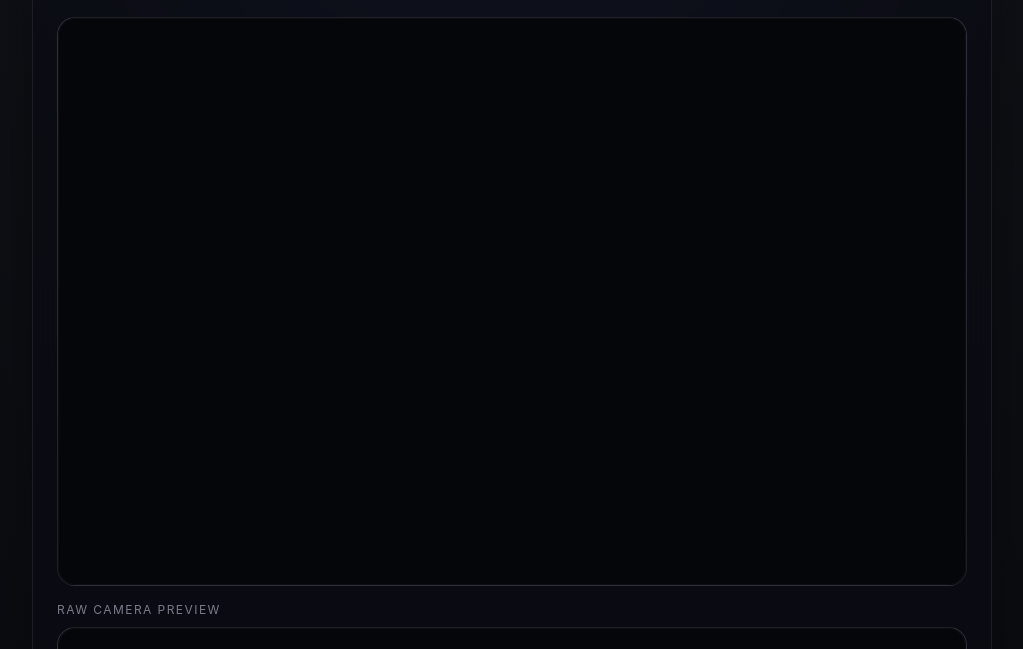
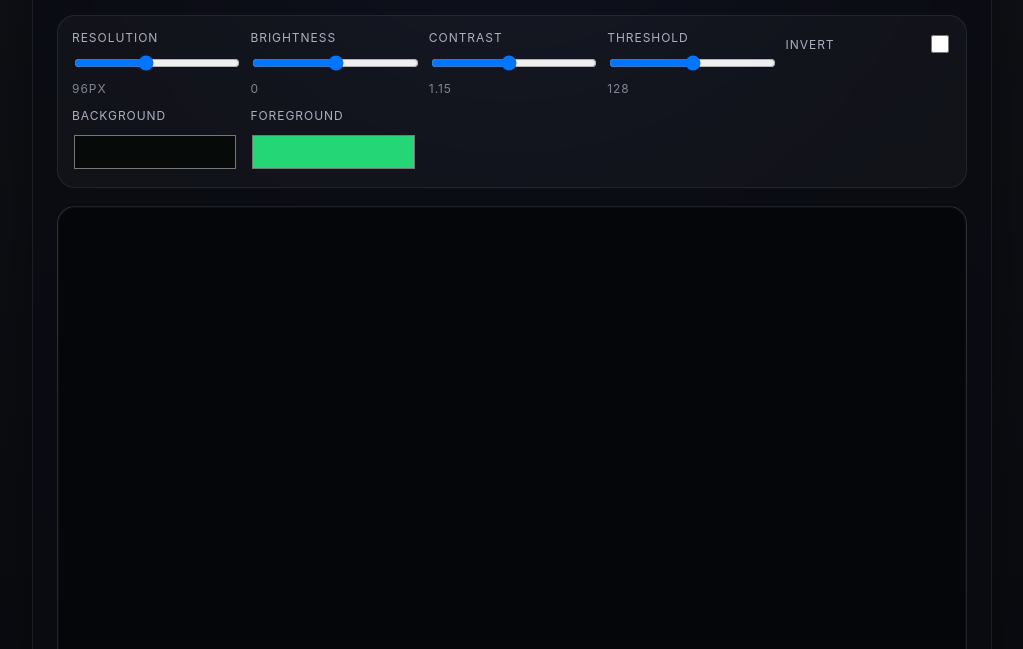
Before and after one commit to inkclear-ih/glyph-signal-lab, a website built with Vite: page index.html in a window 1280 px wide. Shown: the part 151-800 px from the top of the page, without its empty margins (128-1151 px from the left). Built offline with nearby package versions, Linux system fonts and the light colour scheme; no server answers.

Commit message:
feat: add live bitmap controls checkpoint

```diff
--- a/src/main.js
+++ b/src/main.js
@@ -1,10 +1,15 @@
 import './style.css'
 
 const app = document.querySelector('#app')
-const PIXEL_WIDTH = 96
-const THRESHOLD = 128
-const BACKGROUND_COLOR = [6, 10, 8]
-const FOREGROUND_COLOR = [36, 214, 118]
+const settings = {
+  pixelWidth: 96,
+  brightness: 0,
+  contrast: 1.15,
+  threshold: 128,
+  invert: false,
+  backgroundColor: '#060a08',
+  foregroundColor: '#24d676',
+}
 
 app.innerHTML = `
   <main class="shell">
@@ -16,6 +21,75 @@ app.innerHTML = `
         </div>
         <p class="status" id="camera-status" aria-live="polite">Requesting camera...</p>
       </div>
+
+      <section class="controls-panel" aria-label="Render controls">
+        <label class="control">
+          <span>Resolution</span>
+          <input
+            id="pixel-width"
+            type="range"
+            min="48"
+            max="160"
+            step="4"
+            value="${settings.pixelWidth}"
+          />
+          <output id="pixel-width-value">${settings.pixelWidth}px</output>
+        </label>
+
+        <label class="control">
+          <span>Brightness</span>
+          <input
+            id="brightness"
+            type="range"
+            min="-100"
+            max="100"
+            step="1"
+            value="${settings.brightness}"
+          />
+          <output id="brightness-value">${settings.brightness}</output>
+        </label>
+
+        <label class="control">
+          <span>Contrast</span>
+          <input
+            id="contrast"
+            type="range"
+            min="0.4"
+            max="2"
+            step="0.05"
+            value="${settings.contrast}"
+          />
+          <output id="contrast-value">${settings.contrast.toFixed(2)}</output>
+        </label>
+
+        <label class="control">
+          <span>Threshold</span>
+          <input
+            id="threshold"
+            type="range"
+            min="0"
+            max="255"
+            step="1"
+            value="${settings.threshold}"
+          />
+          <output id="threshold-value">${settings.threshold}</output>
+        </label>
+
+        <label class="control control-toggle">
+          <span>Invert</span>
+          <input id="invert" type="checkbox" />
+        </label>
+
+        <label class="control">
+          <span>Background</span>
+          <input id="background-color" type="color" value="${settings.backgroundColor}" />
+        </label>
+
+        <label class="control">
+          <span>Foreground</span>
+          <input id="foreground-color" type="color" value="${settings.foregroundColor}" />
+        </label>
+      </section>
 
       <div class="output-grid">
         <div class="preview-frame preview-frame-main">
@@ -61,21 +135,71 @@ function setStatus(message, tone = 'muted') {
   statusEl.dataset.tone = tone
 }
 
+function hexToRgb(hex) {
+  const value = hex.slice(1)
+
+  return [
+    Number.parseInt(value.slice(0, 2), 16),
+    Number.parseInt(value.slice(2, 4), 16),
+    Number.parseInt(value.slice(4, 6), 16),
+  ]
+}
+
 function applyBitmapEffect(width, height) {
   const frame = sourceContext.getImageData(0, 0, width, height)
   const { data } = frame
+  const backgroundColor = hexToRgb(settings.backgroundColor)
+  const foregroundColor = hexToRgb(settings.foregroundColor)
 
   for (let i = 0; i < data.length; i += 4) {
     const luminance = (0.299 * data[i]) + (0.587 * data[i + 1]) + (0.114 * data[i + 2])
-    const color = luminance >= THRESHOLD ? FOREGROUND_COLOR : BACKGROUND_COLOR
+    const adjusted = ((luminance - 128) * settings.contrast) + 128 + settings.brightness
+    const clipped = Math.max(0, Math.min(255, adjusted))
+    const isForeground = settings.invert
+      ? clipped < settings.threshold
+      : clipped >= settings.threshold
+    const color = isForeground ? foregroundColor : backgroundColor
 
     data[i] = color[0]
     data[i + 1] = color[1]
     data[i + 2] = color[2]
+    data[i + 3] = 255
   }
 
   sourceContext.putImageData(frame, 0, 0)
 }
+
+function bindControl(id, formatter = (value) => value) {
+  const input = document.querySelector(`#${id}`)
+  const output = document.querySelector(`#${id}-value`)
+
+  input.addEventListener('input', () => {
+    const value = input.type === 'range' ? Number(input.value) : input.checked
+    settings[id === 'pixel-width' ? 'pixelWidth' : id] = value
+
+    if (output) {
+      output.value = formatter(value)
+      output.textContent = formatter(value)
+    }
+  })
+}
+
+bindControl('pixel-width', (value) => `${value}px`)
+bindControl('brightness')
+bindControl('contrast', (value) => value.toFixed(2))
+bindControl('threshold')
+
+document.querySelector('#invert').addEventListener('input', (event) => {
+  settings.invert = event.target.checked
+})
+
+document.querySelector('#background-color').addEventListener('input', (event) => {
+  settings.backgroundColor = event.target.value
+})
+
+document.querySelector('#foreground-color').addEventListener('input', (event) => {
+  settings.foregroundColor = event.target.value
+})
 
 function renderFrame() {
   if (videoEl.readyState < 2) {
@@ -91,7 +215,7 @@ function renderFrame() {
     return
   }
 
-  const sourceWidth = PIXEL_WIDTH
+  const sourceWidth = settings.pixelWidth
   const sourceHeight = Math.max(1, Math.round((videoHeight / videoWidth) * sourceWidth))
 
   if (sourceCanvas.width !== sourceWidth || sourceCanvas.height !== sourceHeight) {
--- a/src/style.css
+++ b/src/style.css
@@ -41,7 +41,7 @@ select {
 .panel {
   width: min(100%, 960px);
   display: grid;
-  gap: 20px;
+  gap: 18px;
   padding: 24px;
   border: 1px solid rgba(255, 255, 255, 0.08);
   border-radius: 24px;
@@ -53,6 +53,16 @@ select {
 .output-grid {
   display: grid;
   gap: 16px;
+}
+
+.controls-panel {
+  display: grid;
+  grid-template-columns: repeat(auto-fit, minmax(140px, 1fr));
+  gap: 12px;
+  padding: 14px;
+  border-radius: 18px;
+  border: 1px solid rgba(255, 255, 255, 0.08);
+  background: rgba(255, 255, 255, 0.03);
 }
 
 .panel-header {
@@ -101,6 +111,49 @@ h1 {
   border-color: rgba(255, 120, 120, 0.28);
 }
 
+.control {
+  display: grid;
+  gap: 8px;
+  align-content: start;
+}
+
+.control span,
+.control output {
+  font-size: 12px;
+  letter-spacing: 0.08em;
+  text-transform: uppercase;
+  color: rgba(232, 237, 255, 0.72);
+}
+
+.control output {
+  color: rgba(232, 237, 255, 0.52);
+}
+
+.control input[type='range'] {
+  width: 100%;
+}
+
+.control input[type='color'] {
+  width: 100%;
+  min-height: 42px;
+  padding: 0;
+  border: 0;
+  border-radius: 10px;
+  background: transparent;
+  cursor: pointer;
+}
+
+.control-toggle {
+  grid-template-columns: 1fr auto;
+  align-items: center;
+  padding-top: 2px;
+}
+
+.control-toggle input {
+  width: 18px;
+  height: 18px;
+}
+
 .preview-frame {
   position: relative;
   overflow: hidden;
@@ -115,7 +168,8 @@ h1 {
 }
 
 .preview-frame-debug {
-  aspect-ratio: 16 / 10;
+  aspect-ratio: 16 / 9;
+  max-width: 320px;
 }
 
 .preview-frame::after {
@@ -148,6 +202,7 @@ h1 {
 .debug-panel {
   display: grid;
   gap: 10px;
+  justify-items: start;
 }
 
 .debug-label {
@@ -168,6 +223,10 @@ h1 {
     border-radius: 20px;
   }
 
+  .controls-panel {
+    grid-template-columns: 1fr;
+  }
+
   .panel-header {
     flex-direction: column;
   }
```
